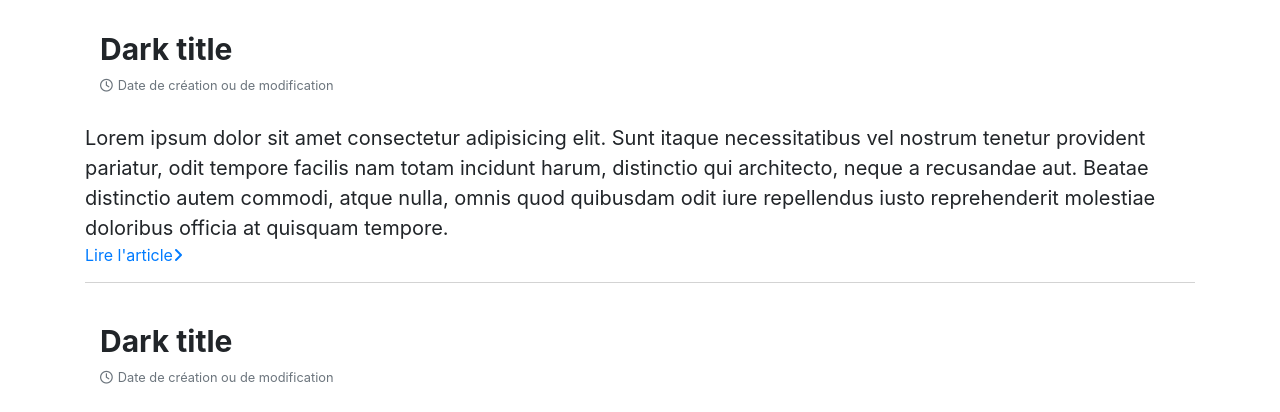
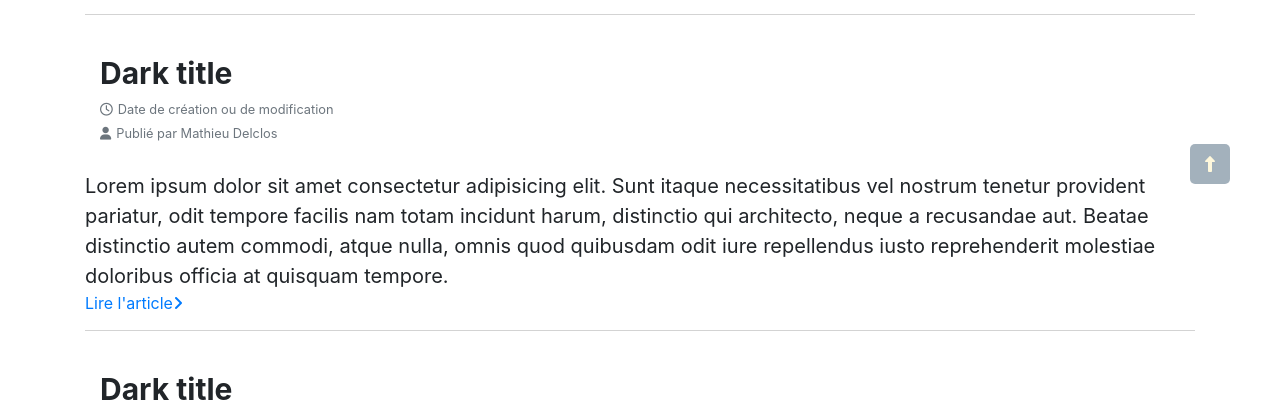
Before and after one commit to MerciMathieu/PHP-blog, a PHP site: page /index.php?action=blog in a window 1280 px wide. Shown: the part 566-978 px from the top of the page. Run offline with PHP 8.4, Linux system fonts and the light colour scheme; some libraries are stand-ins or nearby versions.

Commit message:
show post integration + back to top button

```diff
--- a/public/css/homepage/homepage.css
+++ b/public/css/homepage/homepage.css
@@ -55,13 +55,13 @@ section#contact form input::placeholder, section#contact form textarea::placehol
     font-size: 1.7rem;
 }
 
-section#contact form input, section#contact form textarea {
+ section#contact form input, section#contact form textarea {
     background-color: inherit;
     border-left: none;
     border-right: none;
     border-top: none;
     border-bottom: rgba(211, 211, 211, 0.507) 1px solid;
-    margin-bottom: 25px;
+    color: white;
 }
 
 section#contact form input:focus, section#contact form textarea:focus {
@@ -71,6 +71,5 @@ section#contact form input:focus, section#contact form textarea:focus {
     border-top: none;
     border-bottom: white 1px solid;
     margin-bottom: 25px;
-    outline: none;
     box-shadow: 0 1px 0px 0 var(--third-bg-color);
 }
--- a/public/css/main.css
+++ b/public/css/main.css
@@ -61,6 +61,41 @@ section {
     padding: 40px;
 }
 
+form input, form textarea {
+    margin-bottom: 25px;
+    font-size: 1.7rem !important;
+}
+
+form input::placeholder, form textarea::placeholder {
+    font-size: 1.7rem;
+}
+
+form input:focus, form textarea:focus {
+    margin-bottom: 25px;
+    outline: none;
+    box-shadow: none;
+    border-color: lightgray;
+}
+
+#back-top {
+    padding: 8px 15px;
+    position: fixed;
+    bottom: 50px;
+    right: 50px;
+    border-radius: 5px;
+    background: rgba(125, 144, 160, 0.7);
+    z-index: 1000;
+}
+
+#back-top:hover{
+    background-color: #212529;
+    transition:all ease-in 0.2s;
+}
+
+#back-top i {
+    color: cornsilk;
+}
+
 /* HEADER */
 
 #header nav .navbar-brand {
--- a/public/css/variables.css
+++ b/public/css/variables.css
@@ -12,3 +12,7 @@
 .color-white {
     color: whitesmoke;
 }
+
+.background-gray {
+    background-color: rgba(230, 230, 230, 0.829);
+}
--- a/public/index.php
+++ b/public/index.php
@@ -23,6 +23,9 @@ if (isset($_GET['action'])) {
         case "blog":
             echo $blogController->index();
         break;
+        case "post":
+            echo $blogController->show();
+        break;
         default:
             echo $homeController->index();
     break;
--- a/src/Controller/Blog/BlogController.php
+++ b/src/Controller/Blog/BlogController.php
@@ -20,4 +20,11 @@ Class BlogController
 
         ]);
     }
+
+    public function show()
+    {
+        return $this->twig->render('blog/showpost.html.twig', [
+
+        ]);
+    }
 }
--- a/templates/base.html.twig
+++ b/templates/base.html.twig
@@ -47,6 +47,7 @@
 
 
     <div id="content">
+        <a href="#header"><div id="back-top"><i class="fas fa-long-arrow-alt-up"></i></div></a>
         {% block content %}{% endblock %}
     </div>
 
@@ -66,7 +67,8 @@
             </div>
             <div class="navbar-dark bg-dark">
                 <div class="text-center">
-                    <small class="navbar-brand" href="/">&copy; Copyright 2020</small>
+                    <small class="navbar-brand">&copy; Copyright 2020</small>
+                    <small class="navbar-brand"><a href="/">Connexion à l'administration</a></small>
                 </div>
             </div>
         {% endblock %}
@@ -74,6 +76,7 @@
 
     {% block javascripts %}
         <script src="https://code.jquery.com/jquery-3.4.1.min.js" integrity="sha256-CSXorXvZcTkaix6Yvo6HppcZGetbYMGWSFlBw8HfCJo=" crossorigin="anonymous"></script>
+        <script src="\js\main.js"></script>
         <script src="https://stackpath.bootstrapcdn.com/bootstrap/4.4.1/js/bootstrap.bundle.min.js"></script>
         <script src="https://stackpath.bootstrapcdn.com/bootstrap/4.4.1/js/bootstrap.min.js"></script>
         <script src="https://kit.fontawesome.com/6627e4919c.js" crossorigin="anonymous"></script>
--- a/templates/blog/blog.html.twig
+++ b/templates/blog/blog.html.twig
@@ -16,33 +16,36 @@
                 <div class="article bg-white mb-3">
                     <div class="article-body">
                         <h2 class="article-header article-title font-weight-bold mt-5 ml-4">Dark title</h2>
-                        <small class="text-muted ml-4"><i class="far fa-clock mr-2 mb-5"></i>Date de création ou de modification</small>
+                        <small class="text-muted ml-4"><i class="far fa-clock mr-2"></i>Date de création ou de modification</small><br />
+                        <small class="text-muted text-center ml-4"><i class="fas fa-user mr-2 mb-5"></i>Publié par Mathieu Delclos</small>
                         <div class="article-content">
                             <img src="http://placekitten.com/g/200/200" class="mr-3" alt="">
                             <p class="article-text">Lorem ipsum dolor sit amet consectetur adipisicing elit. Sunt itaque necessitatibus vel nostrum tenetur provident pariatur, odit tempore facilis nam totam incidunt harum, distinctio qui architecto, neque a recusandae aut. Beatae distinctio autem commodi, atque nulla, omnis quod quibusdam odit iure repellendus iusto reprehenderit molestiae doloribus officia at quisquam tempore.</p>
                         </div>
-                        <a href="#">Lire l'article<i class="fas fa-angle-right"></i></a>
+                        <a href="?action=post">Lire l'article<i class="fas fa-angle-right"></i></a>
                     </div>
                 </div>
                 <div class="article bg-white mb-3">
                     <div class="article-body">
                         <h2 class="article-header article-title font-weight-bold mt-5 ml-4">Dark title</h2>
-                        <small class="text-muted ml-4"><i class="far fa-clock mr-2 mb-5"></i>Date de création ou de modification</small>
+                        <small class="text-muted ml-4"><i class="far fa-clock mr-2"></i>Date de création ou de modification</small><br />
+                        <small class="text-muted text-center ml-4"><i class="fas fa-user mr-2 mb-5"></i>Publié par Mathieu Delclos</small>
                         <div class="article-content">
                             <p class="article-text">Lorem ipsum dolor sit amet consectetur adipisicing elit. Sunt itaque necessitatibus vel nostrum tenetur provident pariatur, odit tempore facilis nam totam incidunt harum, distinctio qui architecto, neque a recusandae aut. Beatae distinctio autem commodi, atque nulla, omnis quod quibusdam odit iure repellendus iusto reprehenderit molestiae doloribus officia at quisquam tempore.</p>
                         </div>
-                        <a href="#">Lire l'article<i class="fas fa-angle-right"></i></a>
+                        <a href="?action=post">Lire l'article<i class="fas fa-angle-right"></i></a>
                     </div>
                 </div>
                 <div class="article bg-white mb-3">
                     <div class="article-body">
                         <h2 class="article-header article-title font-weight-bold mt-5 ml-4">Dark title</h2>
-                        <small class="text-muted ml-4"><i class="far fa-clock mr-2 mb-5"></i>Date de création ou de modification</small>
+                        <small class="text-muted ml-4"><i class="far fa-clock mr-2"></i>Date de création ou de modification</small><br />
+                        <small class="text-muted text-center ml-4"><i class="fas fa-user mr-2 mb-5"></i>Publié par Mathieu Delclos</small>
                         <div class="article-content">
                             <img src="http://placekitten.com/g/200/200" class="mr-3" alt="">
                             <p class="article-text">Lorem ipsum dolor sit amet consectetur adipisicing elit. Sunt itaque necessitatibus vel nostrum tenetur provident pariatur, odit tempore facilis nam totam incidunt harum, distinctio qui architecto, neque a recusandae aut. Beatae distinctio autem commodi, atque nulla, omnis quod quibusdam odit iure repellendus iusto reprehenderit molestiae doloribus officia at quisquam tempore.</p>
                         </div>
-                        <a href="#">Lire l'article<i class="fas fa-angle-right"></i></a>
+                        <a href="?action=post">Lire l'article<i class="fas fa-angle-right"></i></a>
                     </div>
                 </div>
             </div>
--- a/templates/homepage/homepage.html.twig
+++ b/templates/homepage/homepage.html.twig
@@ -54,7 +54,7 @@
                 </div>
                 <div class="form-group">
                     <label for="message" hidden>Message:</label>
-                    <textarea type="text" class="form-control" name="message" id="message" placeholder="Tapez votre message" rows="10"></textarea>
+                    <textarea type="text" class="form-control" name="message" id="message" placeholder="Tapez votre message" rows="5"></textarea>
                 </div>
                 <div class="text-center">
                     <button type="submit" class="button-link w-100">Envoyer</button>
```
